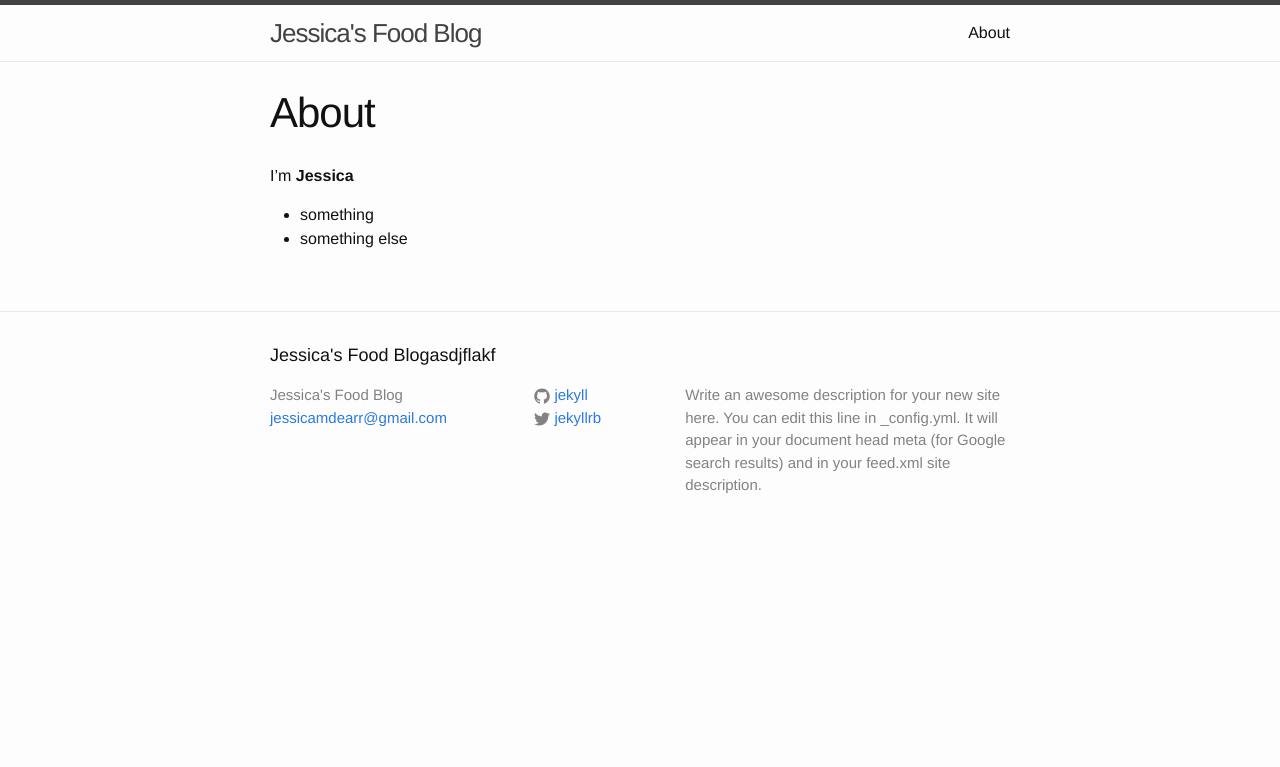
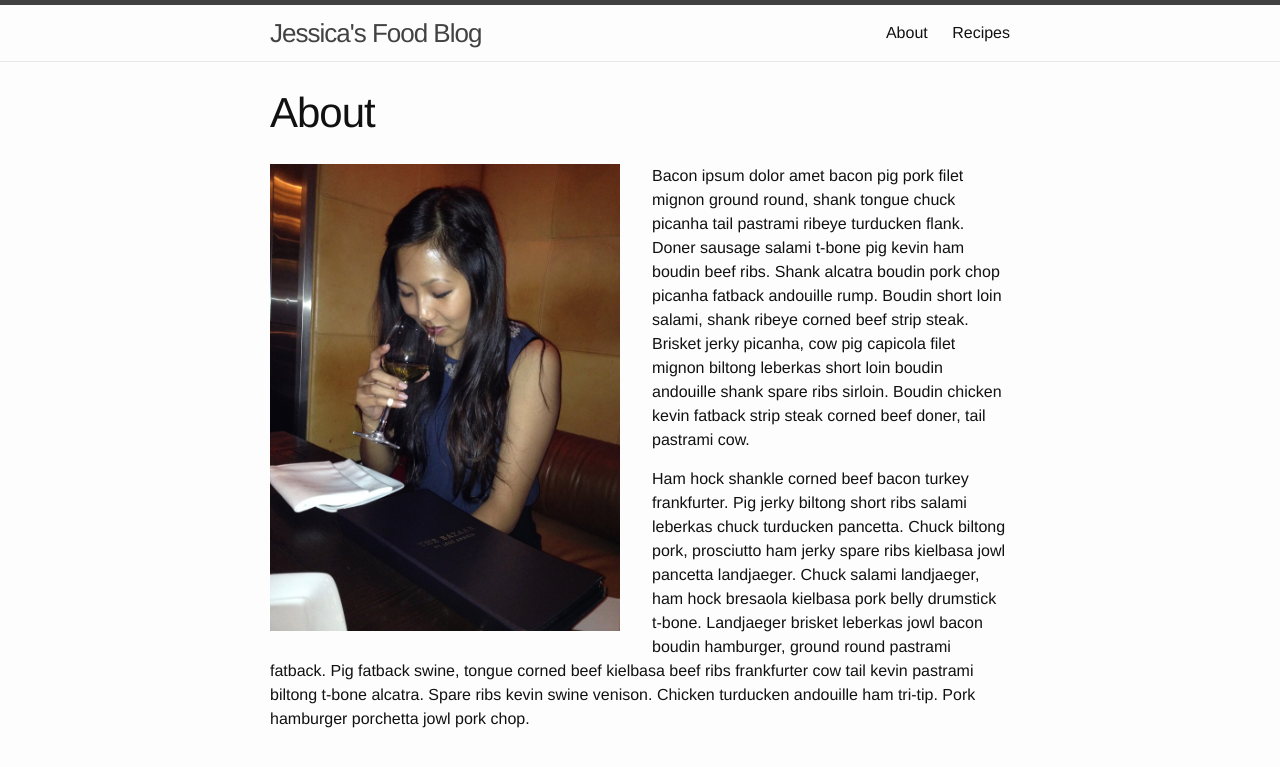
Before and after one commit to jessicamdearr/jdfoodie, a Jekyll site: the page built from about.html, in a window 1280 px wide. Shown: the top 767 px of the page. Built offline with Jekyll 4.4.1, drawn with Linux system fonts in a browser that asks for light colours.

Commit message:
my second commit

```diff
--- a/_config.yml
+++ b/_config.yml
@@ -1,14 +1,9 @@
 # Site settings
 title: Jessica's Food Blog
 email: jessicamdearr@gmail.com
-description: > # this means to ignore newlines until "baseurl:"
-  Write an awesome description for your new site here. You can edit this
-  line in _config.yml. It will appear in your document head meta (for
-  Google search results) and in your feed.xml site description.
 baseurl: "" # the subpath of your site, e.g. /blog/
 url: "http://yourdomain.com" # the base hostname & protocol for your site
-twitter_username: jekyllrb
-github_username:  jekyll
+
 
 # Build settings
 markdown: kramdown
--- a/_includes/footer.html
+++ b/_includes/footer.html
@@ -2,15 +2,7 @@
 
   <div class="wrapper">
 
-    <h2 class="footer-heading">{{ site.title }}asdjflakf</h2>
-
     <div class="footer-col-wrapper">
-      <div class="footer-col  footer-col-1">
-        <ul class="contact-list">
-          <li>{{ site.title }}</li>
-          <li><a href="mailto:{{ site.email }}">{{ site.email }}</a></li>
-        </ul>
-      </div>
 
       <div class="footer-col  footer-col-2">
         <ul class="social-media-list">
@@ -45,9 +37,6 @@
         </ul>
       </div>
 
-      <div class="footer-col  footer-col-3">
-        <p class="text">{{ site.description }}</p>
-      </div>
     </div>
 
   </div>
--- a/_sass/_layout.scss
+++ b/_sass/_layout.scss
@@ -92,7 +92,7 @@
  * Site footer
  */
 .site-footer {
-    border-top: 1px solid $grey-color-light;
+    //border-top: 1px solid $grey-color-light;
     padding: $spacing-unit 0;
 }
 
--- /dev/null
+++ b/about.html
@@ -0,0 +1,12 @@
+---
+layout: page
+title: About
+permalink: /about/
+---
+
+
+<img width="350" style="float:left; margin-right:2em; margin-bottom: 1em;" src="/images/me.jpg"/>
+
+<p>Bacon ipsum dolor amet bacon pig pork filet mignon ground round, shank tongue chuck picanha tail pastrami ribeye turducken flank. Doner sausage salami t-bone pig kevin ham boudin beef ribs. Shank alcatra boudin pork chop picanha fatback andouille rump. Boudin short loin salami, shank ribeye corned beef strip steak. Brisket jerky picanha, cow pig capicola filet mignon biltong leberkas short loin boudin andouille shank spare ribs sirloin. Boudin chicken kevin fatback strip steak corned beef doner, tail pastrami cow.</p>
+
+<p>Ham hock shankle corned beef bacon turkey frankfurter. Pig jerky biltong short ribs salami leberkas chuck turducken pancetta. Chuck biltong pork, prosciutto ham jerky spare ribs kielbasa jowl pancetta landjaeger. Chuck salami landjaeger, ham hock bresaola kielbasa pork belly drumstick t-bone. Landjaeger brisket leberkas jowl bacon boudin hamburger, ground round pastrami fatback. Pig fatback swine, tongue corned beef kielbasa beef ribs frankfurter cow tail kevin pastrami biltong t-bone alcatra. Spare ribs kevin swine venison. Chicken turducken andouille ham tri-tip. Pork hamburger porchetta jowl pork chop.</p>
--- a/about.md
+++ /dev/null
@@ -1,10 +0,0 @@
----
-layout: page
-title: About
-permalink: /about/
----
-
-I'm **Jessica**
-
-* something
-* something else
--- a/index.html
+++ b/index.html
@@ -4,7 +4,7 @@
 
 <div class="home">
 
-  <h1 class="page-heading">Posts</h1>
+  <h1 class="page-heading"></h1>
 
   <ul class="post-list">
     {% for post in site.posts %}
@@ -14,6 +14,8 @@
         <h2>
           <a class="post-link" href="{{ post.url | prepend: site.baseurl }}">{{ post.title }}</a>
         </h2>
+
+        {{ post.excerpt }}
       </li>
     {% endfor %}
   </ul>
```
Also changed, not shown: _posts/2015-09-23-javiers.md (renamed from _posts/2015-09-23-bazaar.md, +4 -1 lines), _posts/2015-09-23-welcome-to-jekyll.markdown (deleted, +0 -25 lines), recipes.html (added, +7 -0 lines), images/javiers2.jpg (added), images/javiers_awesome.jpg (added), images/me.jpg (added).
